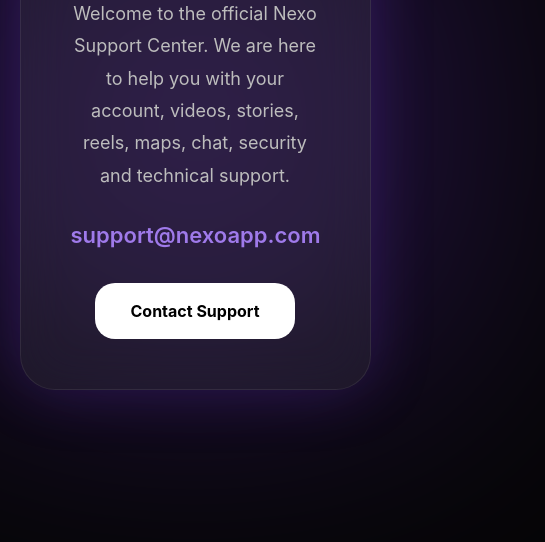
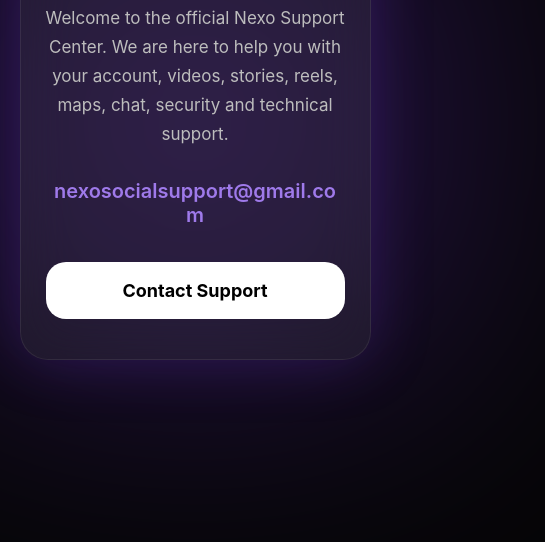
Before and after one commit to nairobis1988/nexo-support, a plain HTML site: page index.html in a window 390 px wide. Shown: the part 302-844 px from the top of the page, 545 px wide, since content can reach past the window. Drawn offline with Linux system fonts and the light colour scheme.

Commit message:
Update index.html

```diff
--- a/index.html
+++ b/index.html
@@ -1,4 +1,3 @@
-<!DOCTYPE html>
 <html lang="en">
 <head>
   <meta charset="UTF-8" />
@@ -65,6 +64,7 @@
       font-size:22px;
       color:#9f7aea;
       font-weight:600;
+      word-break:break-word;
     }
 
     .button{
@@ -81,6 +81,34 @@
 
     .button:hover{
       transform:scale(1.05);
+    }
+
+    @media(max-width:768px){
+
+      .card{
+        padding:40px 25px;
+        border-radius:28px;
+      }
+
+      h1{
+        font-size:52px;
+      }
+
+      p{
+        font-size:17px;
+        line-height:1.7;
+      }
+
+      .mail{
+        font-size:20px;
+      }
+
+      .button{
+        width:100%;
+        padding:18px;
+        font-size:18px;
+      }
+
     }
 
   </style>
@@ -102,10 +130,10 @@
   </p>
 
   <div class="mail">
-    support@nexoapp.com
+    nexosocialsupport@gmail.com
   </div>
 
-  <a class="button" href="mailto:support@nexoapp.com">
+  <a class="button" href="mailto:nexosocialsupport@gmail.com">
     Contact Support
   </a>
 
```
